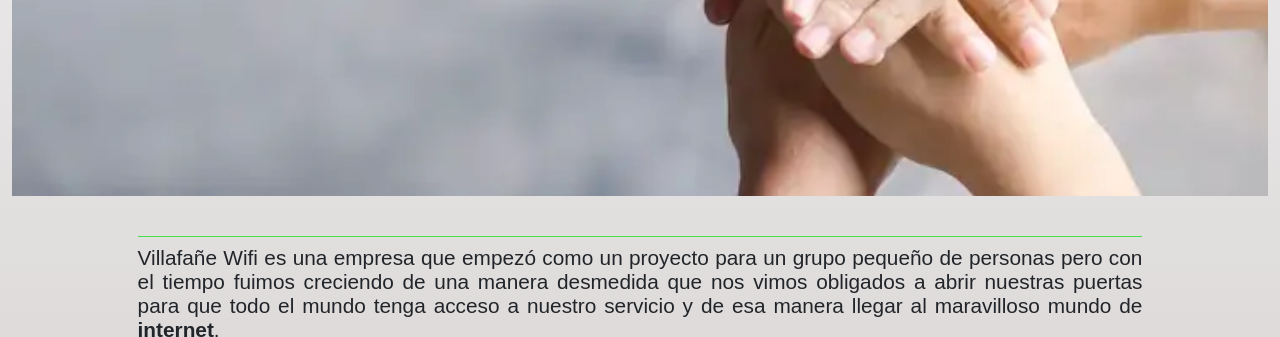
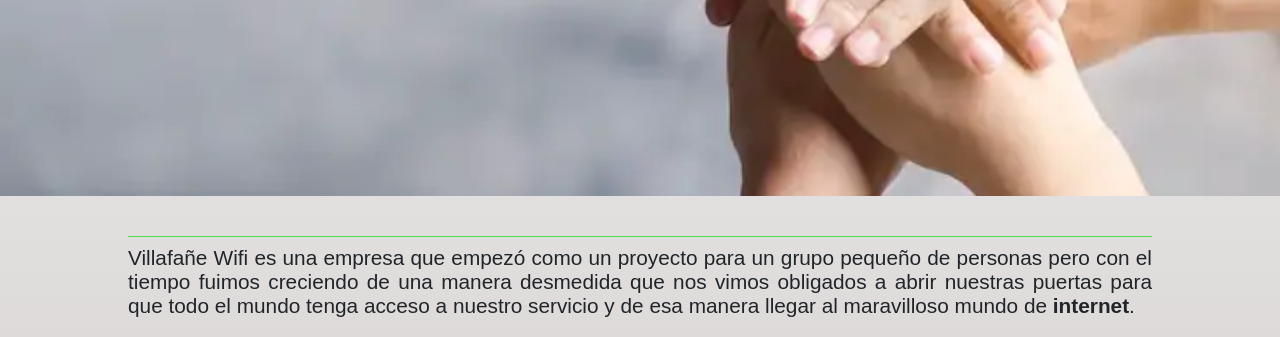
Before and after one commit to Alexis196/Empresa-ISP-Final--Alexis-Franco, a website: page html/nosotros.html in a window 1280 px wide. Shown: the part 347-684 px from the top of the page. Drawn offline with nearby package versions, Linux system fonts and the light colour scheme.

Commit message:
seccion nosotros

```diff
--- a/html/nosotros.html
+++ b/html/nosotros.html
@@ -21,7 +21,7 @@
     <link rel="icon" href="../icon/logovw.ico">
     <title>Nosotros</title>
 </head>
-<body class="container-fluid  container2">
+<body class="container-flui  container2">
     <header class="header">
         <nav class="navbar navbar-expand-lg bg-light">
             <div class="container-fluid">
--- a/scss/_secundarios.scss
+++ b/scss/_secundarios.scss
@@ -2,6 +2,10 @@
 
 .principal2{
     border-top: 1px solid map-get($map: $colores, $key: cprimario);
+}
+.container-flui{
+    --bs-gutter-x: 0;
+    --bs-gutter-y: 0;
 }
 .titlec{
     display: flex;
```
Also changed, not shown: html/contacto.html (+1 -1 lines), index.html (+1 -1 lines), css/inicio.css, 2 other files.
